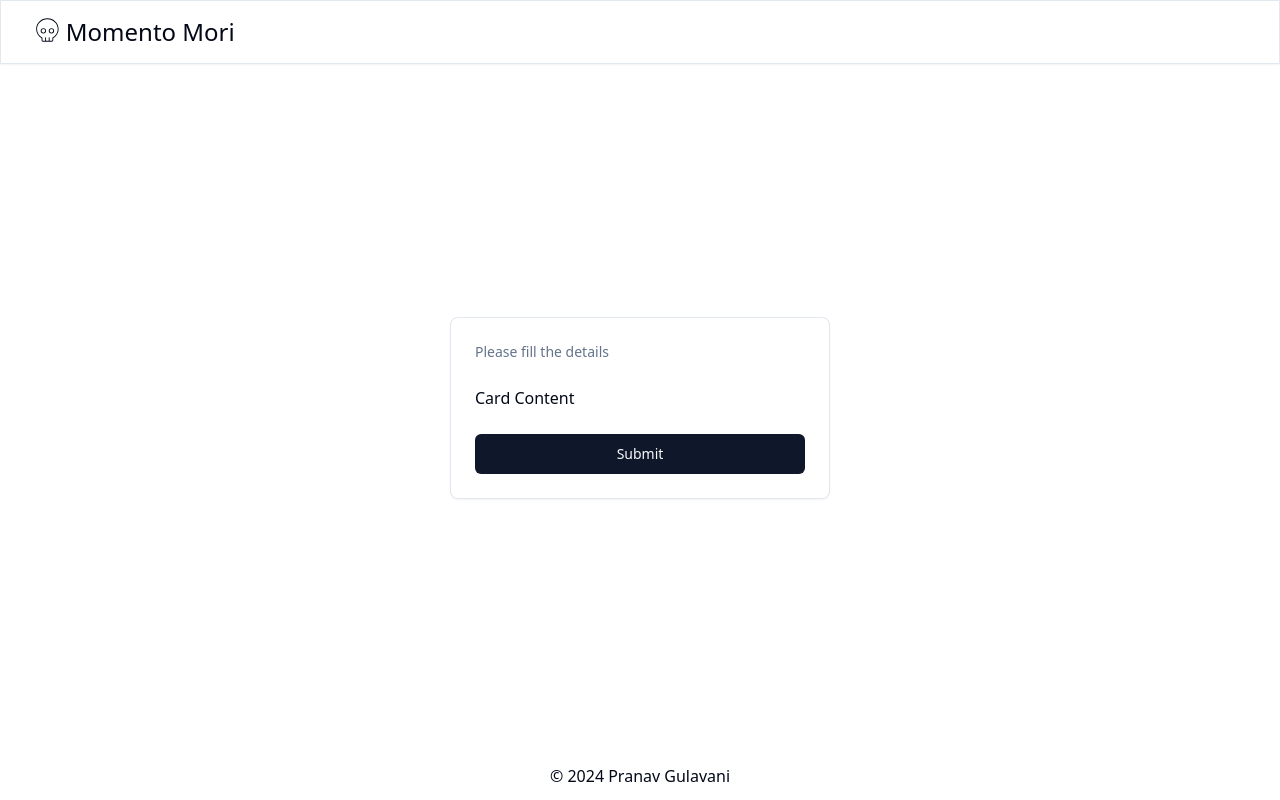
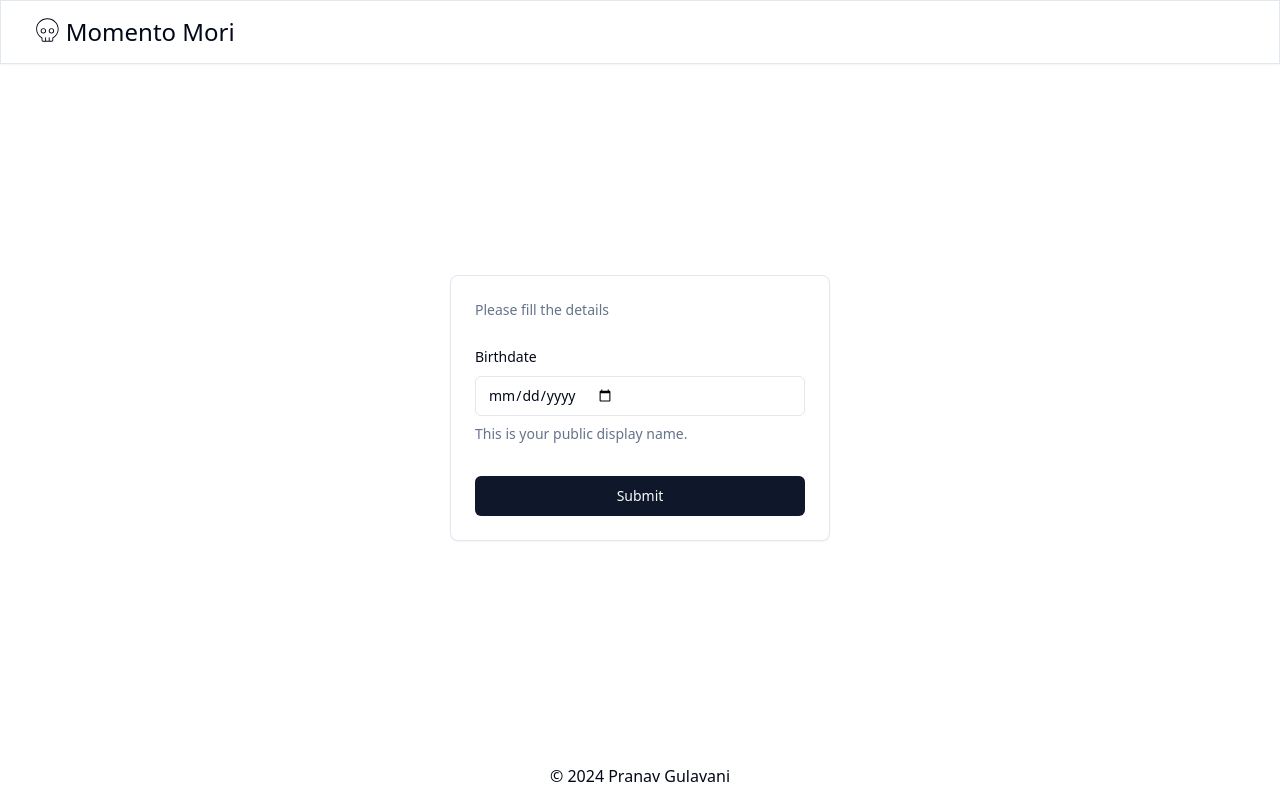
Before and after one commit to pranavgulavani/momento-mori, a React (Vite) app: page / in a window 1280 px wide. Built offline with nearby package versions, Linux system fonts and the light colour scheme.

Commit message:
basic form setup and dependencies added

```diff
--- a/package.json
+++ b/package.json
@@ -11,15 +11,19 @@
     "test": "vitest"
   },
   "dependencies": {
+    "@hookform/resolvers": "^3.3.4",
+    "@radix-ui/react-label": "^2.0.2",
     "@radix-ui/react-slot": "^1.0.2",
     "class-variance-authority": "^0.7.0",
     "clsx": "^2.1.0",
     "lucide-react": "^0.316.0",
     "react": "^18.2.0",
     "react-dom": "^18.2.0",
+    "react-hook-form": "^7.50.0",
     "react-icons": "^5.0.1",
     "tailwind-merge": "^2.2.1",
-    "tailwindcss-animate": "^1.0.7"
+    "tailwindcss-animate": "^1.0.7",
+    "zod": "^3.22.4"
   },
   "devDependencies": {
     "@testing-library/jest-dom": "^6.3.0",
--- a/src/components/momentoForm/MomentoForm.tsx
+++ b/src/components/momentoForm/MomentoForm.tsx
@@ -7,10 +7,40 @@
   CardHeader,
 } from "../ui/card";
 import { Button } from "../ui/button";
+import { z } from "zod";
+import { useForm } from "react-hook-form";
+import { zodResolver } from "@hookform/resolvers/zod";
+import {
+  Form,
+  FormControl,
+  FormDescription,
+  FormField,
+  FormItem,
+  FormLabel,
+  FormMessage,
+} from "../ui/form";
+import { Input } from "../ui/input";
 
 type CardProps = React.ComponentProps<typeof Card>;
 
+const formSchema = z.object({
+  Birthday: z.string().min(2).max(50),
+});
+
 export default function MomentoForm({ className, ...props }: CardProps) {
+  const form = useForm<z.infer<typeof formSchema>>({
+    resolver: zodResolver(formSchema),
+    defaultValues: {
+      Birthday: "",
+    },
+  });
+
+  // 2. Define a submit handler.
+  function onSubmit(values: z.infer<typeof formSchema>) {
+    // Do something with the form values.
+    // ✅ This will be type-safe and validated.
+    console.log(values);
+  }
   return (
     <div className="flex-grow flex justify-center items-center">
       <Card className={cn("w-[380px]")}>
@@ -18,13 +48,30 @@
           <CardDescription>Please fill the details</CardDescription>
         </CardHeader>
         <CardContent>
-          <p>Card Content</p>
+          <Form {...form}>
+            <form onSubmit={form.handleSubmit(onSubmit)} className="space-y-8">
+              <FormField
+                control={form.control}
+                name="Birthday"
+                render={({ field }) => (
+                  <FormItem>
+                    <FormLabel>Birthdate</FormLabel>
+                    <FormControl>
+                      <Input placeholder="birthday" {...field} type="date" />
+                    </FormControl>
+                    <FormDescription>
+                      This is your public display name.
+                    </FormDescription>
+                    <FormMessage />
+                  </FormItem>
+                )}
+              />
+              <Button variant="default" className={cn("w-full")}>
+                Submit
+              </Button>
+            </form>
+          </Form>
         </CardContent>
-        <CardFooter>
-          <Button variant="default" className={cn("w-full")}>
-            Submit
-          </Button>
-        </CardFooter>
       </Card>
     </div>
   );
--- /dev/null
+++ b/src/components/ui/form.tsx
@@ -0,0 +1,177 @@
+import * as React from "react";
+import * as LabelPrimitive from "@radix-ui/react-label";
+import { Slot } from "@radix-ui/react-slot";
+import {
+  Controller,
+  ControllerProps,
+  FieldPath,
+  FieldValues,
+  FormProvider,
+  useFormContext,
+} from "react-hook-form";
+
+import { cn } from "@/lib/utils";
+import { Label } from "@/components/ui/label";
+
+const Form = FormProvider;
+
+type FormFieldContextValue<
+  TFieldValues extends FieldValues = FieldValues,
+  TName extends FieldPath<TFieldValues> = FieldPath<TFieldValues>
+> = {
+  name: TName;
+};
+
+const FormFieldContext = React.createContext<FormFieldContextValue>(
+  {} as FormFieldContextValue
+);
+
+const FormField = <
+  TFieldValues extends FieldValues = FieldValues,
+  TName extends FieldPath<TFieldValues> = FieldPath<TFieldValues>
+>({
+  ...props
+}: ControllerProps<TFieldValues, TName>) => {
+  return (
+    <FormFieldContext.Provider value={{ name: props.name }}>
+      <Controller {...props} />
+    </FormFieldContext.Provider>
+  );
+};
+
+const useFormField = () => {
+  const fieldContext = React.useContext(FormFieldContext);
+  const itemContext = React.useContext(FormItemContext);
+  const { getFieldState, formState } = useFormContext();
+
+  const fieldState = getFieldState(fieldContext.name, formState);
+
+  if (!fieldContext) {
+    throw new Error("useFormField should be used within <FormField>");
+  }
+
+  const { id } = itemContext;
+
+  return {
+    id,
+    name: fieldContext.name,
+    formItemId: `${id}-form-item`,
+    formDescriptionId: `${id}-form-item-description`,
+    formMessageId: `${id}-form-item-message`,
+    ...fieldState,
+  };
+};
+
+type FormItemContextValue = {
+  id: string;
+};
+
+const FormItemContext = React.createContext<FormItemContextValue>(
+  {} as FormItemContextValue
+);
+
+const FormItem = React.forwardRef<
+  HTMLDivElement,
+  React.HTMLAttributes<HTMLDivElement>
+>(({ className, ...props }, ref) => {
+  const id = React.useId();
+
+  return (
+    <FormItemContext.Provider value={{ id }}>
+      <div ref={ref} className={cn("space-y-2", className)} {...props} />
+    </FormItemContext.Provider>
+  );
+});
+FormItem.displayName = "FormItem";
+
+const FormLabel = React.forwardRef<
+  React.ElementRef<typeof LabelPrimitive.Root>,
+  React.ComponentPropsWithoutRef<typeof LabelPrimitive.Root>
+>(({ className, ...props }, ref) => {
+  const { error, formItemId } = useFormField();
+
+  return (
+    <Label
+      ref={ref}
+      className={cn(error && "text-destructive", className)}
+      htmlFor={formItemId}
+      {...props}
+    />
+  );
+});
+FormLabel.displayName = "FormLabel";
+
+const FormControl = React.forwardRef<
+  React.ElementRef<typeof Slot>,
+  React.ComponentPropsWithoutRef<typeof Slot>
+>(({ ...props }, ref) => {
+  const { error, formItemId, formDescriptionId, formMessageId } =
+    useFormField();
+
+  return (
+    <Slot
+      ref={ref}
+      id={formItemId}
+      aria-describedby={
+        !error
+          ? `${formDescriptionId}`
+          : `${formDescriptionId} ${formMessageId}`
+      }
+      aria-invalid={!!error}
+      {...props}
+    />
+  );
+});
+FormControl.displayName = "FormControl";
+
+const FormDescription = React.forwardRef<
+  HTMLParagraphElement,
+  React.HTMLAttributes<HTMLParagraphElement>
+>(({ className, ...props }, ref) => {
+  const { formDescriptionId } = useFormField();
+
+  return (
+    <p
+      ref={ref}
+      id={formDescriptionId}
+      className={cn("text-sm text-muted-foreground", className)}
+      {...props}
+    />
+  );
+});
+FormDescription.displayName = "FormDescription";
+
+const FormMessage = React.forwardRef<
+  HTMLParagraphElement,
+  React.HTMLAttributes<HTMLParagraphElement>
+>(({ className, children, ...props }, ref) => {
+  const { error, formMessageId } = useFormField();
+  const body = error ? String(error?.message) : children;
+
+  if (!body) {
+    return null;
+  }
+
+  return (
+    <p
+      ref={ref}
+      id={formMessageId}
+      className={cn("text-sm font-medium text-destructive", className)}
+      {...props}
+    >
+      {body}
+    </p>
+  );
+});
+FormMessage.displayName = "FormMessage";
+
+export {
+  useFormField,
+  Form,
+  FormItem,
+  FormLabel,
+  FormControl,
+  FormDescription,
+  FormMessage,
+  FormField,
+};
--- /dev/null
+++ b/src/components/ui/input.tsx
@@ -0,0 +1,25 @@
+import * as React from "react"
+
+import { cn } from "@/lib/utils"
+
+export interface InputProps
+  extends React.InputHTMLAttributes<HTMLInputElement> {}
+
+const Input = React.forwardRef<HTMLInputElement, InputProps>(
+  ({ className, type, ...props }, ref) => {
+    return (
+      <input
+        type={type}
+        className={cn(
+          "flex h-10 w-full rounded-md border border-input bg-background px-3 py-2 text-sm ring-offset-background file:border-0 file:bg-transparent file:text-sm file:font-medium placeholder:text-muted-foreground focus-visible:outline-none focus-visible:ring-2 focus-visible:ring-ring focus-visible:ring-offset-2 disabled:cursor-not-allowed disabled:opacity-50",
+          className
+        )}
+        ref={ref}
+        {...props}
+      />
+    )
+  }
+)
+Input.displayName = "Input"
+
+export { Input }
--- /dev/null
+++ b/src/components/ui/label.tsx
@@ -0,0 +1,26 @@
+"use client";
+
+import * as React from "react";
+import * as LabelPrimitive from "@radix-ui/react-label";
+import { cva, type VariantProps } from "class-variance-authority";
+
+import { cn } from "@/lib/utils";
+
+const labelVariants = cva(
+  "text-sm font-medium leading-none peer-disabled:cursor-not-allowed peer-disabled:opacity-70"
+);
+
+const Label = React.forwardRef<
+  React.ElementRef<typeof LabelPrimitive.Root>,
+  React.ComponentPropsWithoutRef<typeof LabelPrimitive.Root> &
+    VariantProps<typeof labelVariants>
+>(({ className, ...props }, ref) => (
+  <LabelPrimitive.Root
+    ref={ref}
+    className={cn(labelVariants(), className)}
+    {...props}
+  />
+));
+Label.displayName = LabelPrimitive.Root.displayName;
+
+export { Label };
```
